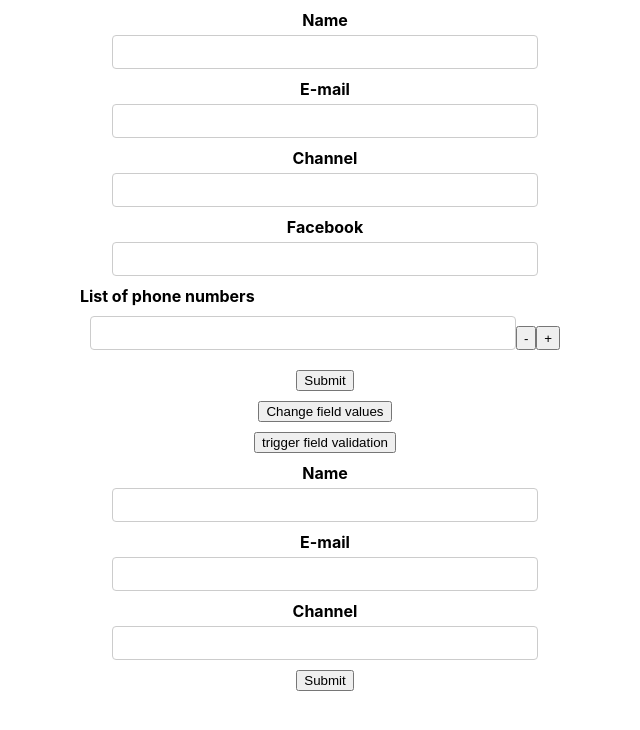
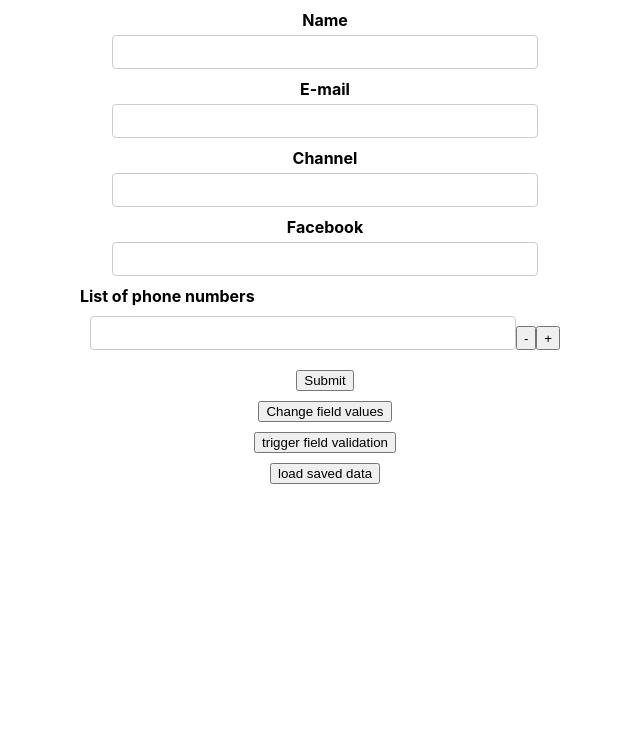
Before and after one commit to auronvila/react-ts-formik, a React (Vite) app: page / in a window 1280 px wide. Shown: the top 730 px of the page, without its empty margins (315-955 px from the left). Built offline with nearby package versions, Linux system fonts and the light colour scheme.

Commit message:
update the inputs with the saved data

```diff
--- a/src/App.tsx
+++ b/src/App.tsx
@@ -1,12 +1,11 @@
 import './App.css'
 import YoutubeForm from './components/YoutubeForm'
-import OldYoutubeForm from "./components/OldYoutubeForm.tsx";
 
 function App() {
   return (
     <>
       <YoutubeForm/>
-      <OldYoutubeForm/>
+      {/*<OldYoutubeForm/>*/}
     </>
   )
 }
--- a/src/components/YoutubeForm.tsx
+++ b/src/components/YoutubeForm.tsx
@@ -22,6 +22,16 @@ export default function YoutubeForm() {
     phoneNumbers: ['']
   }
 
+  const savedData = {
+    name: 'AURON',
+    channel: 'AURONPLAY',
+    email: 'auron@gmail.com',
+    social: {
+      facebook: 'none'
+    },
+    phoneNumbers: ['343555654']
+  }
+
   function handleSubmit(values: FormValues) {
     setTimeout(() => {
       console.log(values)
@@ -40,8 +50,11 @@ export default function YoutubeForm() {
 
   return (
     <>
-
-      <Formik validationSchema={validationSchema} initialValues={initialValues} onSubmit={handleSubmit}>
+      <Formik
+        enableReinitialize
+        validationSchema={validationSchema}
+        initialValues={initialValues}
+        onSubmit={handleSubmit}>
         {(formik: FormikProps<FormValues>) => (
           <Form>
             <label htmlFor={'name'}>Name</label>
@@ -98,6 +111,14 @@ export default function YoutubeForm() {
             >
               trigger field validation
             </button>
+            <button
+              onClick={() => {
+                formik.setValues(savedData)
+              }}
+              type={'button'}
+            >
+              load saved data
+            </button>
           </Form>
         )}
       </Formik>
```
